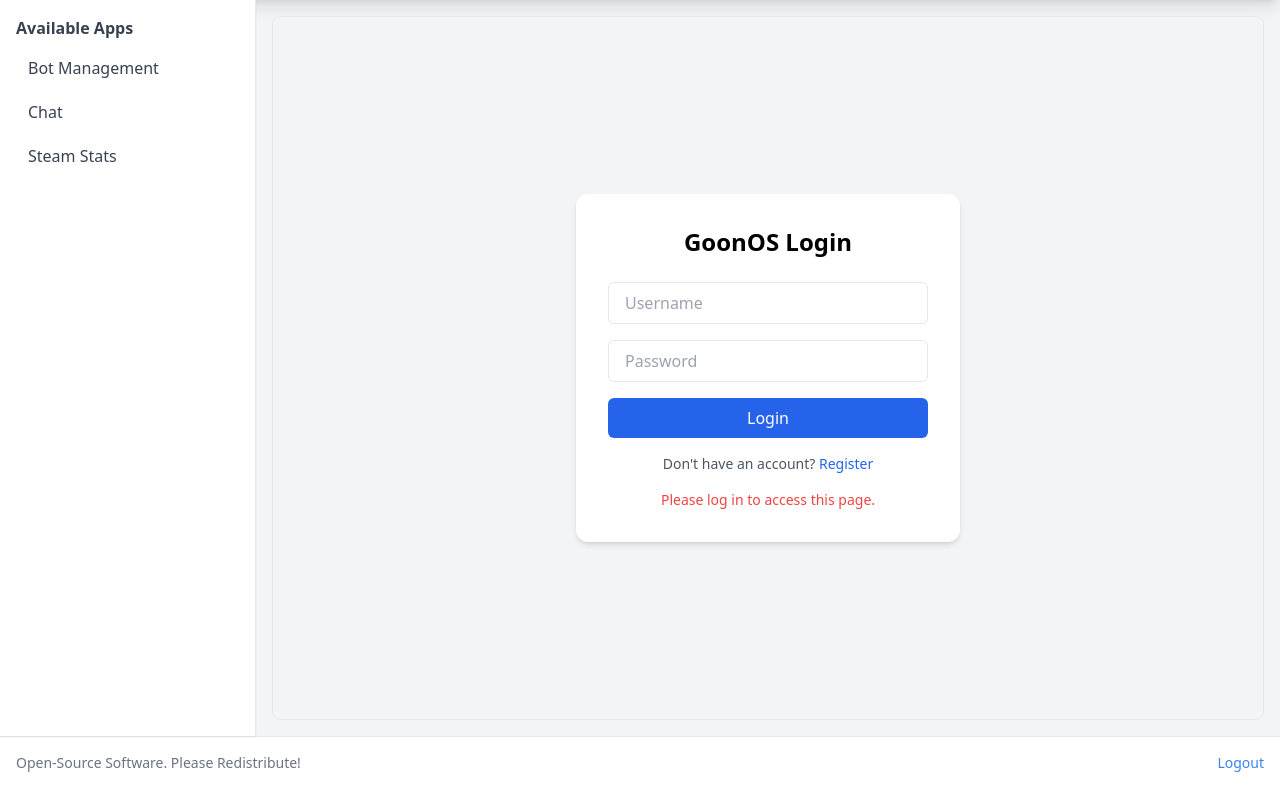
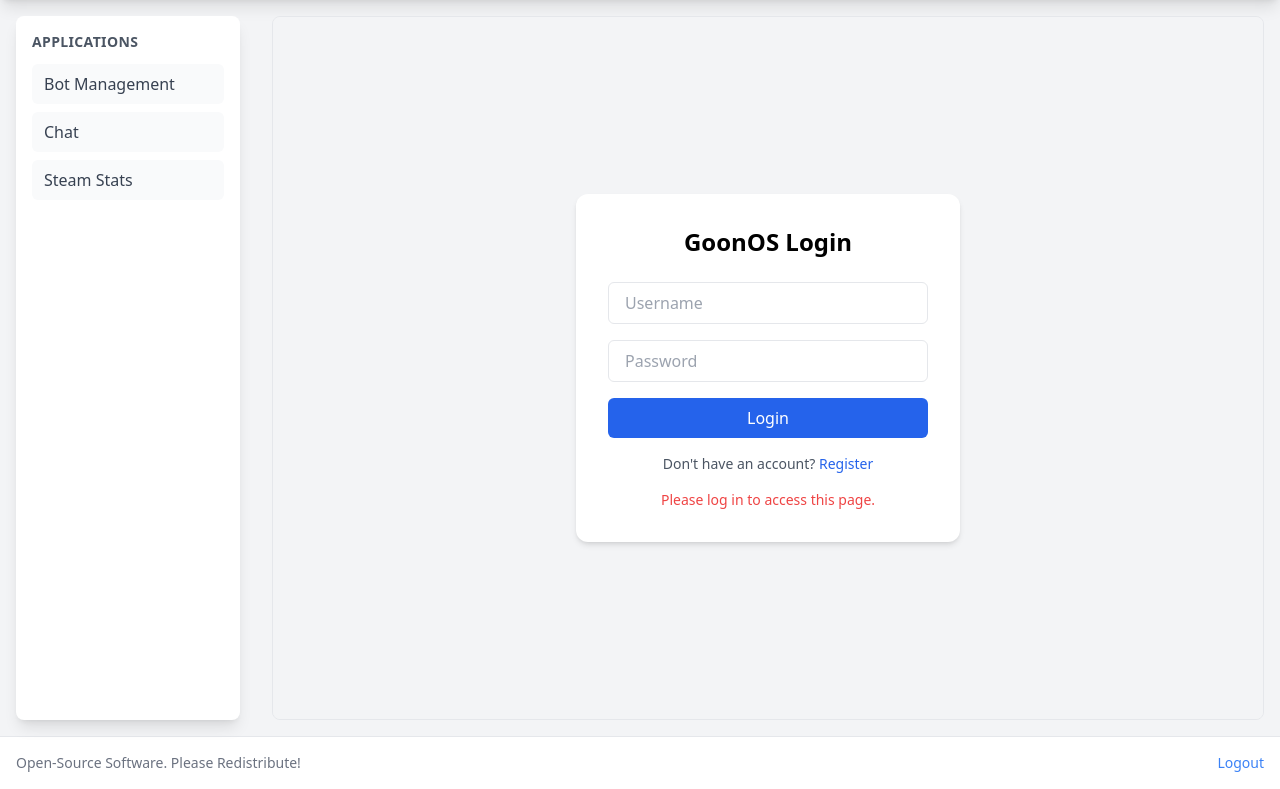
Before and after one commit to offsec64/goonOS, a Flask app: template templates/gateway.html in a window 1280 px wide. Shown: the part 57-846 px from the top of the page. Run offline with Flask 3, Linux system fonts and the light colour scheme; the template is opened without the code that fills it, so the values that code supplies are empty; some libraries are stand-ins or nearby versions.

Commit message:
Testing style change

```diff
--- a/templates/gateway.html
+++ b/templates/gateway.html
@@ -29,12 +29,13 @@
   <!-- Layout -->
   <div class="flex h-[calc(100vh-64px)]">
     <!-- Sidebar -->
-    <aside class="w-64 bg-white border-r shadow-sm p-4 space-y-2">
-      <h2 class="text-md font-semibold text-gray-700 mb-2">Available Apps</h2>
-      <div id="pagelist" class="flex flex-col space-y-1">
-        <!-- Populated by JS -->
-      </div>
+    <aside class="w-56 bg-white shadow-lg rounded-lg m-4 p-4 flex flex-col space-y-3">
+        <h2 class="text-sm font-semibold text-gray-600 uppercase tracking-wide">Applications</h2>
+        <div id="pagelist" class="flex flex-col space-y-2">
+            <!-- Populated by JS -->
+        </div>
     </aside>
+
 
     <!-- Main Content -->
     <main class="flex-1 p-4">
@@ -71,7 +72,7 @@
 
     for (const key in routes) {
       const item = document.createElement('button');
-      item.className = "w-full text-left px-3 py-2 rounded hover:bg-blue-100 text-gray-700";
+      item.className = "w-full text-left px-3 py-2 rounded-md bg-gray-50 hover:bg-blue-100 text-gray-700 transition";
       item.id = "applet-" + key;
       item.textContent = routes[key].name;
       item.onclick = () => loadIframe(key);
```
